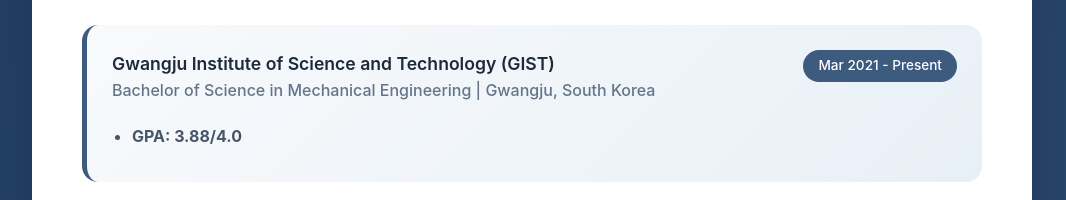
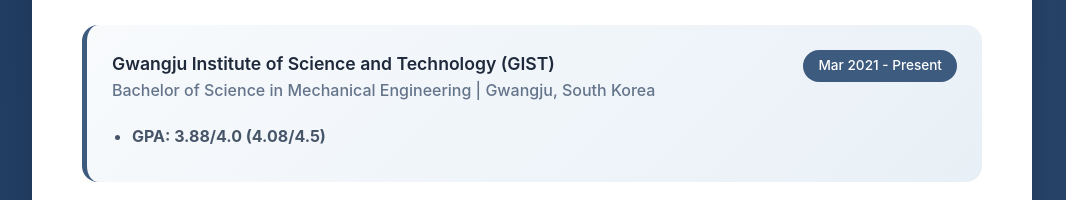
Before and after one commit to EHmin1214/resume, a plain HTML site: page index.html in a window 1280 px wide. Shown: the part 800-1000 px from the top of the page, without its empty margins (108-1174 px from the left). Drawn offline with Linux system fonts and the light colour scheme.

Commit message:
Update GPA display format in index.html

```diff
--- a/index.html
+++ b/index.html
@@ -353,7 +353,7 @@
                         <div class="card-date">Mar 2021 - Present</div>
                     </div>
                     <ul>
-                        <li><strong>GPA: 3.88/4.0</strong></li>
+                        <li><strong>GPA: 3.88/4.0 (4.08/4.5)</strong></li>
                     </ul>
                 </div>
 
```
